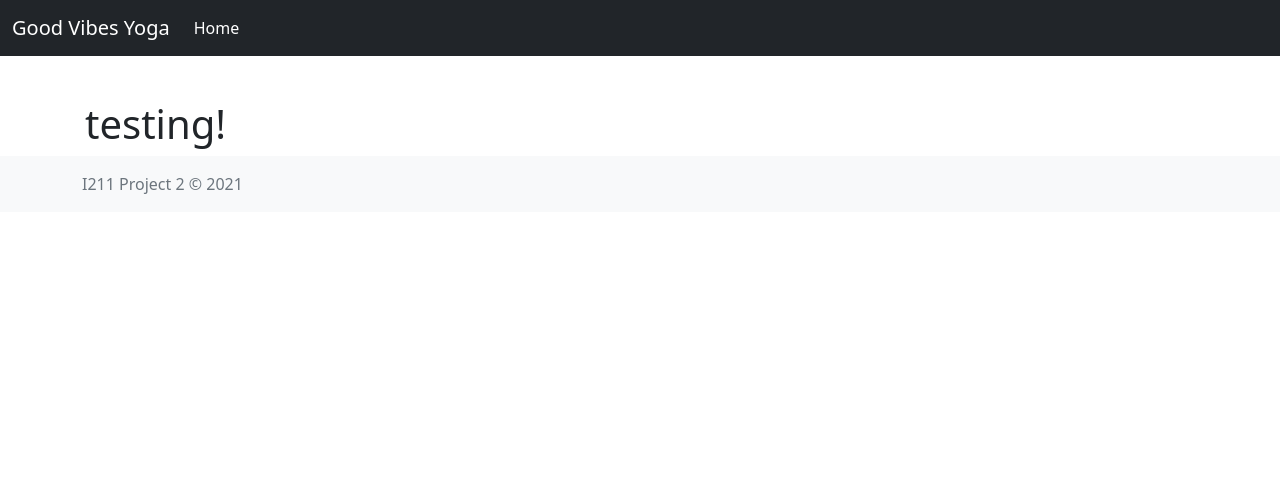
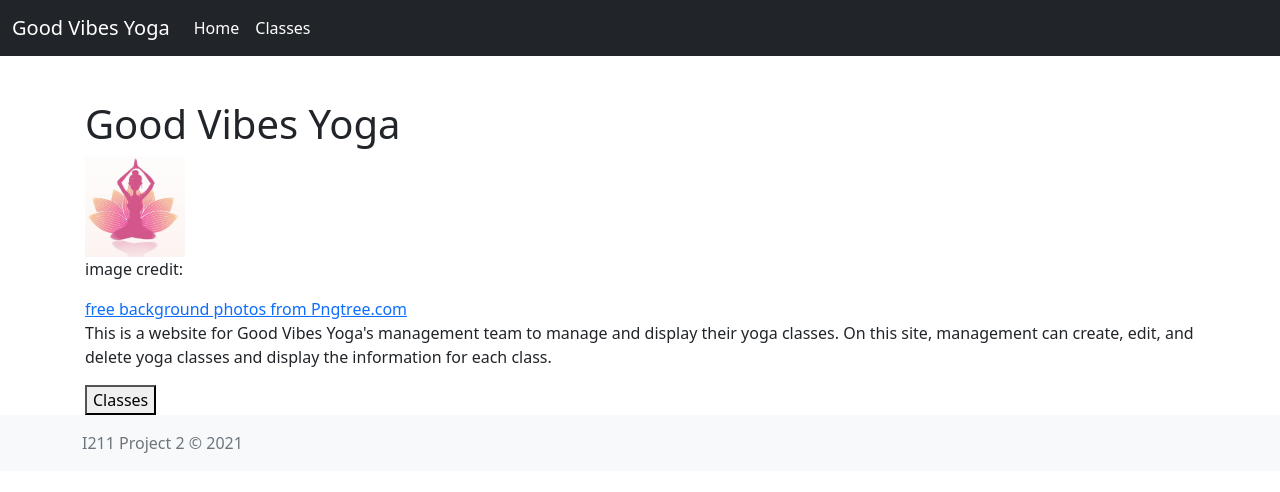
Before and after one commit to EmeryVickers/I211_project, a Flask app: page / in a window 1280 px wide. Shown: the top 492 px of the page. Run offline with Flask 2, Linux system fonts and the light colour scheme.

Commit message:
setting up csv to work on classes

```diff
--- a/app.py
+++ b/app.py
@@ -3,6 +3,20 @@ import csv
 
 app = Flask(__name__)
 
+#Global variables with yoga data
+YOGA_PATH = app.root_path +'/classes.csv'
+YOGA_KEYS = ['name','type','level','date','duration','trainer','description']
+
+#reads data
+with open(YOGA_PATH, 'r') as csvfile:
+   data = csv.DictReader(csvfile)
+   class_dict = {row['name']:{'name':row['name'], 'type':row['type'], 'level':row['level'], 'date':row['date'], 'duration':row['duration'], 'trainer':row['trainer'], 'description':row['description']} for row in data}
+
+#Routes to different pages of the site
 @app.route('/')
 def index():
     return render_template("index.html")
+
+@app.route('/classes')
+def classes():
+    return render_template("classes.html")
--- /dev/null
+++ b/classes.csv
@@ -0,0 +1,5 @@
+name,type,level,date,duration,trainer,description
+Sunrise Stretch,Hatha,Intermediate,April 4,2022,30,Vin Yasa,Get your body moving in the morning! Bring a mat and towel.
+Lunchtime Lunges,Vinyasa,Beginner,April 6,2022,30,Josie Lee,Stretch out post-lunch! Get a quick yoga session in before getting back to your day. Bring a mat and towel.
+Sunset Stillness,Yin,Advanced,April 7,2022,60,Duncan Lovasz,Wind down at sunset with an intensive evening yoga session! Not recommended for beginners. Bring a mat and towel.
+Friday Fit,Hot,Beginner,April 8,2022,45,Manny Garcia,Ring in the weekend with some yoga in this fun and beginenr-friendly class! Bring a mat and towel.
--- a/templates/base.html
+++ b/templates/base.html
@@ -6,8 +6,8 @@
     <meta name="viewport" content="width=device-width, initial-scale=1.0">
     <title>{% block title %}{% endblock %}</title>
     <!-- CSS Styles -->
+    <!--Maybe I'll put a favicon here!-->
 
-    <!--Maybe I'll put a favicon here!-->
     <!-- Bootstrap -->
     <link href="https://cdn.jsdelivr.net/npm/bootstrap@5.1.3/dist/css/bootstrap.min.css" rel="stylesheet" integrity="sha384-1BmE4kWBq78iYhFldvKuhfTAU6auU8tT94WrHftjDbrCEXSU1oBoqyl2QvZ6jIW3" crossorigin="anonymous">
     <!-- custom styles -->
@@ -29,6 +29,9 @@
         <ul class="navbar-nav me-auto mb-2 mb-md-0">
           <li class="nav-item">
             <a class="nav-link active" aria-current="page" href="{{url_for('index')}}">Home</a>
+          </li>
+          <li class="nav-item">
+            <a class="nav-link active" aria-current="page" href="{{url_for('classes')}}">Classes</a>
           </li>
         </ul>
       </div>
--- a/templates/index.html
+++ b/templates/index.html
@@ -3,5 +3,23 @@
 {% block title %} Good Vibes Yoga {% endblock %}
 
 {% block content %}
-    <h1>testing!</h1>
+
+    <!--A simple name and description for the website, with a logo image.-->
+    <h1>Good Vibes Yoga</h1>
+    <img src="{{url_for('static', filename='images/logo.jpg')}}" alt="logo" width="100">
+    <div>
+        <p>image credit:</p><a href="https://pngtree.com/free-backgrounds'">free background photos from Pngtree.com</a>
+    </div>
+
+    <div>
+        <p>
+            This is a website for Good Vibes Yoga's management team to manage and display their yoga classes.
+            On this site, management can create, edit, and delete yoga classes and display the information for each class.
+        </p>
+    </div>
+
+    <!--A button that takes you to the Classes page.-->
+    <a href="{{url_for('classes')}}">
+        <button type="button">Classes</button>
+    </a>
 {% endblock %}
```
Also changed, not shown: templates/classes.html (added, +8 -0 lines), static/images/logo.jpg (added).
